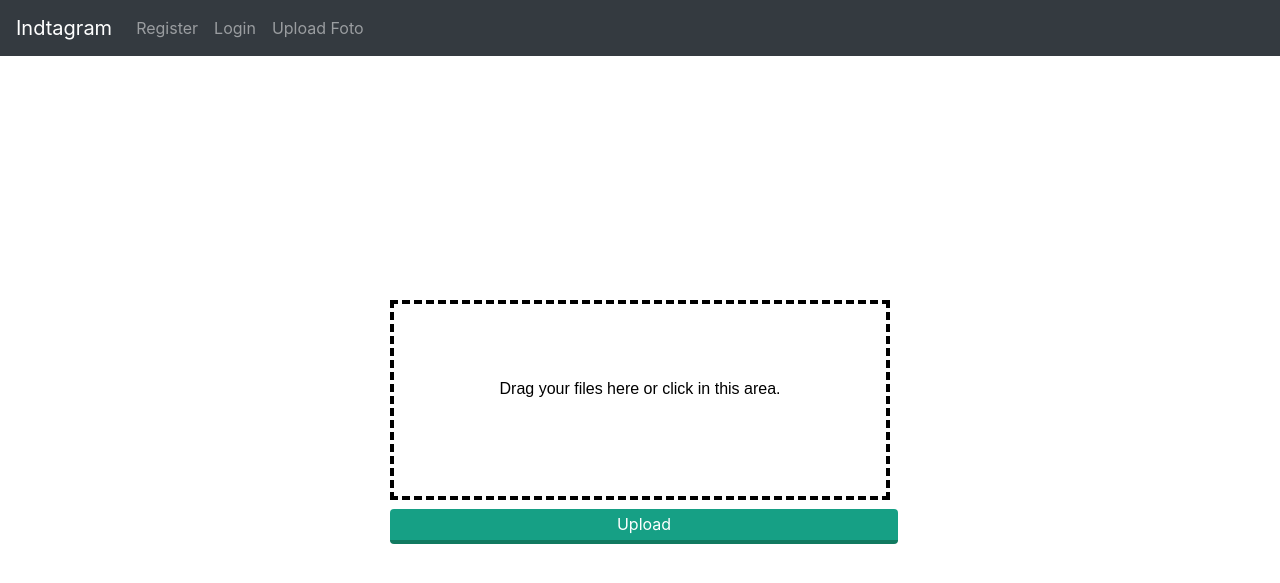
After one commit to afiqrasyidm/indtagram, a CodeIgniter app: page /Indtagram/index.php/images/upload in a window 1280 px wide. The commit adds this page. Shown: the top 583 px of the page. Run offline with CodeIgniter, Linux system fonts and the light colour scheme.

Commit message:
add upload feature

```diff
--- /dev/null
+++ b/application/controllers/Images.php
@@ -0,0 +1,33 @@
+<?php
+defined('BASEPATH') OR exit('No direct script access allowed');
+
+class Images extends CI_Controller {
+
+	/**
+	 * Index Page for this controller.
+	 *
+	 * Maps to the following URL
+	 * 		http://example.com/index.php/welcome
+	 *	- or -
+	 * 		http://example.com/index.php/welcome/index
+	 *	- or -
+	 * Since this controller is set as the default controller in
+	 * config/routes.php, it's displayed at http://example.com/
+	 *
+	 * So any other public methods not prefixed with an underscore will
+	 * map to /index.php/welcome/<method_name>
+	 * @see https://codeigniter.com/user_guide/general/urls.html
+	 */
+	public function upload()
+	{
+					$this->load->view('partials/header');
+					$this->load->view('images/upload');
+
+	}
+  public function detail()
+  {
+          $this->load->view('partials/header');
+          $this->load->view('images/detail');
+          $this->load->view('partials/footer');
+  }
+}
--- /dev/null
+++ b/application/views/images/upload.php
@@ -0,0 +1,9 @@
+<link rel = "stylesheet" type = "text/css" href ="<?php echo base_url('assets/css/upload.css');?>">
+<script src="upload.js"> </script>
+<div>
+  <form action="upload.php" method="POST">
+    <input type="file" multiple>
+    <p>Drag your files here or click in this area.</p>
+    <button type="submit">Upload</button>
+  </form>
+</div>
--- a/application/views/partials/header.php
+++ b/application/views/partials/header.php
@@ -34,7 +34,7 @@
         <a class="nav-link" href="<?php echo site_url('user/login'); ?>">Login</a>
       </li>
       <li class="nav-item">
-        <a class="nav-link" href="">Upload Foto</a>
+        <a class="nav-link" href="<?php echo site_url('images/upload'); ?>">Upload Foto</a>
       </li>
     </ul>
   </div>
--- /dev/null
+++ b/assets/css/upload.css
@@ -0,0 +1,51 @@
+body{
+  background: white;
+}
+form{
+  position: absolute;
+  top: 50%;
+  left: 50%;
+  margin-top: -100px;
+  margin-left: -250px;
+  width: 500px;
+  height: 200px;
+  border: 4px dashed black;
+}
+form p{
+  width: 100%;
+  height: 100%;
+  text-align: center;
+  line-height: 170px;
+  color: black;
+  font-family: Arial;
+}
+form input{
+  position: absolute;
+  margin: 0;
+  padding: 0;
+  width: 100%;
+  height: 100%;
+  outline: none;
+  opacity: 0;
+}
+form button{
+  margin: 0;
+  color: #fff;
+  background: #16a085;
+  border: none;
+  width: 508px;
+  height: 35px;
+  margin-top: -20px;
+  margin-left: -4px;
+  border-radius: 4px;
+  border-bottom: 4px solid #117A60;
+  transition: all .2s ease;
+  outline: none;
+}
+form button:hover{
+  background: #149174;
+	color: #0C5645;
+}
+form button:active{
+  border:0;
+}
--- /dev/null
+++ b/assets/js/upload.js
@@ -0,0 +1,5 @@
+$(document).ready(function(){
+  $('form input').change(function () {
+    $('form p').text(this.files.length + " file(s) selected");
+  });
+});
```
Also changed, not shown: application/views/partials/footer.php (+7 -3 lines), application/views/images/detail.php (added).
